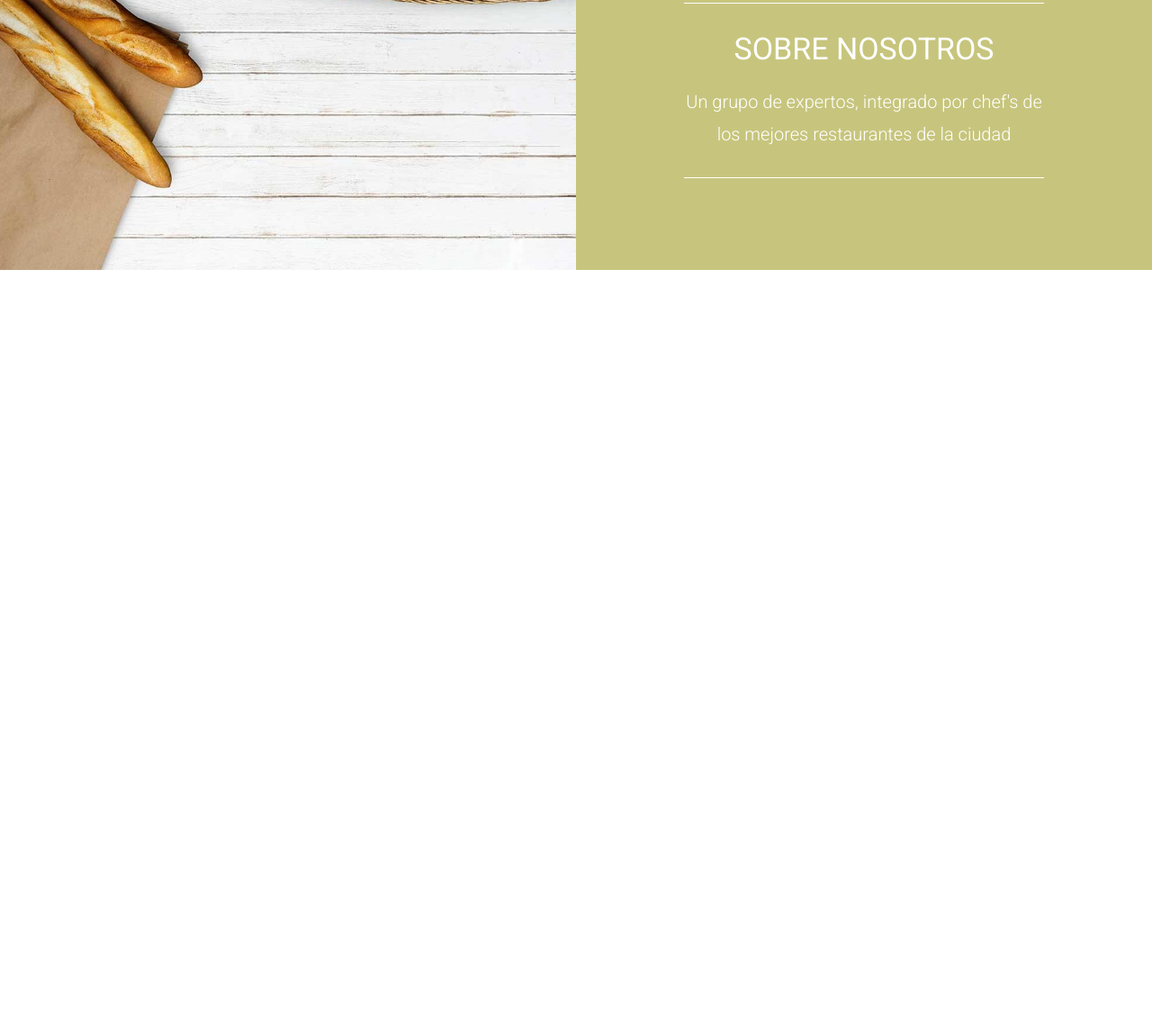
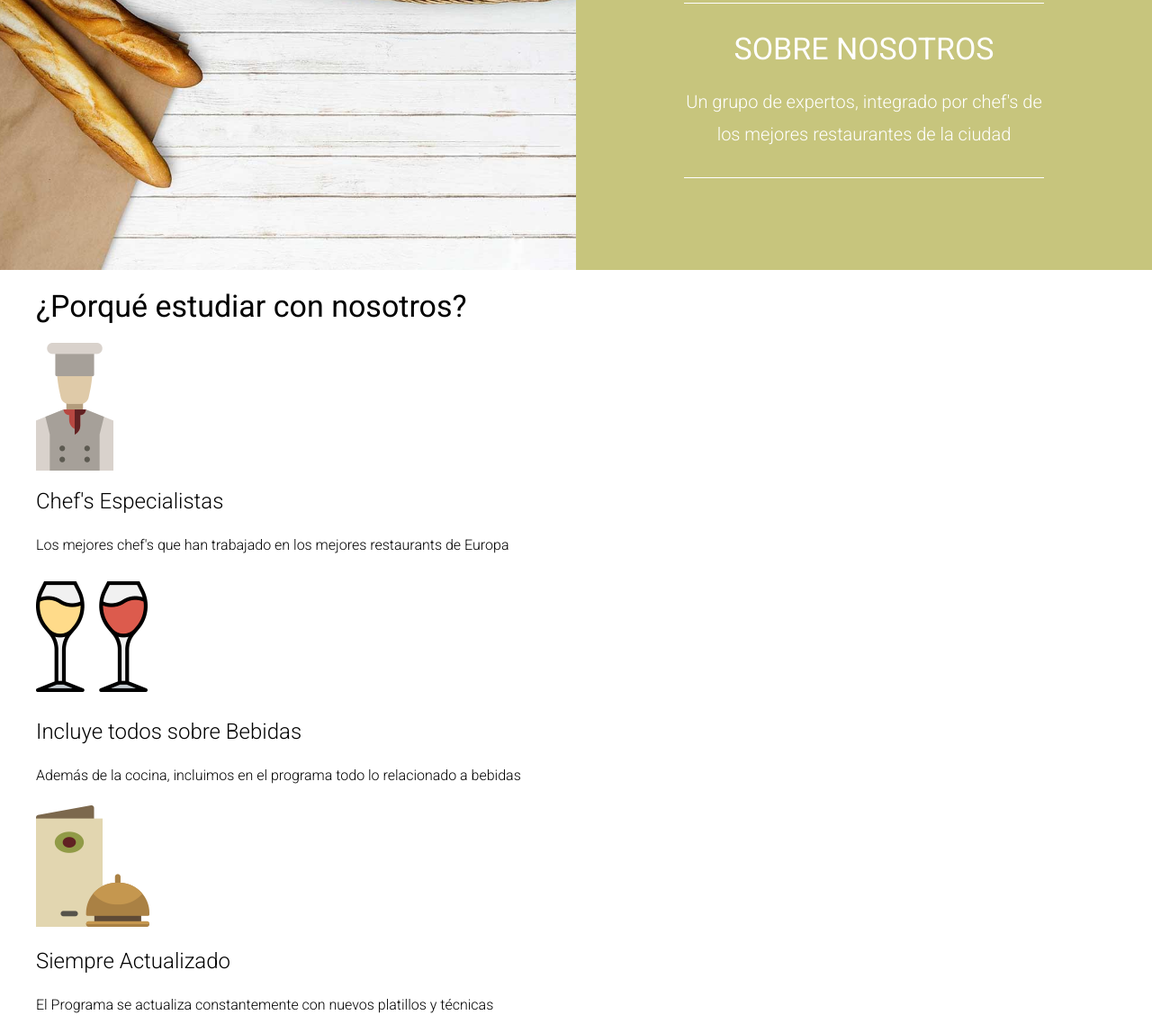
Before and after one commit to HugoAvila-Dev/Escuela-de-Cocina, a website: page index.html in a window 1280 px wide. Shown: the part 711-1859 px from the top of the page at 90% size. Before the commit the page ends 1011 px from the top, so only its background shows below. Drawn offline with Linux system fonts and the light colour scheme.

Commit message:
seccion nosotros

```diff
--- a/index.html
+++ b/index.html
@@ -46,5 +46,25 @@
             <div class="bloque"></div>
         </div>
     </section>
+    <section class="nosotros contenedor">
+        <h2 class="nosotros__heading">¿Porqué estudiar con nosotros?</h2>
+        <div class="nosotros__grid">
+            <div class="nosotros__bloque">
+                <img class="nosotros__imagen" src="build/img/icono_chef.png" alt="imagen icono">
+                <h3 class="nosotros__bloque--heading">Chef's Especialistas</h3>
+                <p class="nosotros__bloque--texto">Los mejores chef's que han trabajado en los mejores restaurants de Europa</p>
+            </div>
+            <div class="nosotros__bloque">
+                <img class="nosotros__imagen" src="build/img/icono_vino.png" alt="imagen icono">
+                <h3 class="nosotros__bloque--heading">Incluye todos sobre Bebidas</h3>
+                <p class="nosotros__bloque--texto">Además de la cocina, incluimos en el programa todo lo relacionado a bebidas</p>
+            </div>
+            <div class="nosotros__bloque">
+                <img class="nosotros__imagen" src="build/img/icono_menu.png" alt="imagen icono">
+                <h3 class="nosotros__bloque--heading">Siempre Actualizado</h3>
+                <p class="nosotros__bloque--texto">El Programa se actualiza constantemente con nuevos platillos y técnicas</p>
+            </div>
+        </div>
+    </section>
 </body>
 </html>
--- a/src/scss/ui/contenido/_bloques.scss
+++ b/src/scss/ui/contenido/_bloques.scss
@@ -43,11 +43,9 @@
         border-block: 1px solid v.$blanco;
         color: v.$blanco;
         padding: 1rem 0;
-
     }
     &__heading {
         text-transform: uppercase;
-
     }
     &__texto {
         font-size: 2rem;
```
Also changed, not shown: 1 other file.
